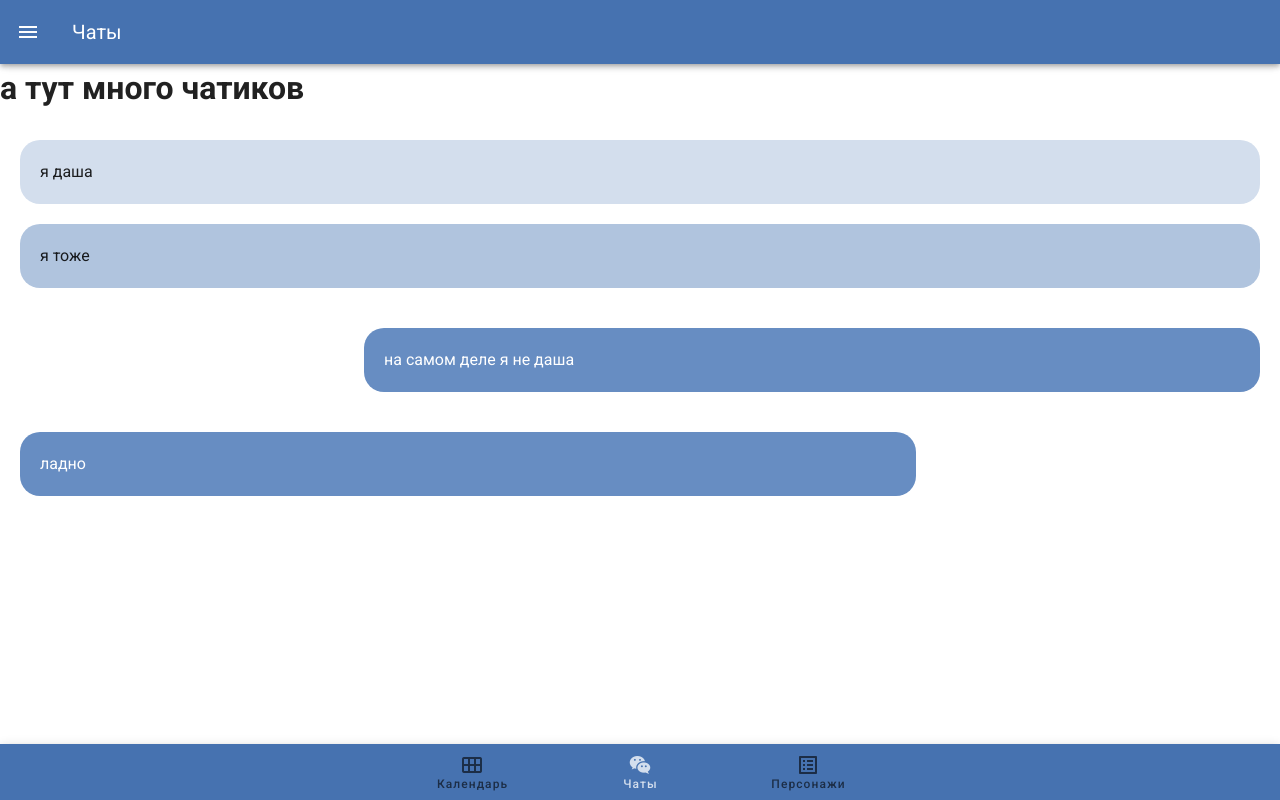
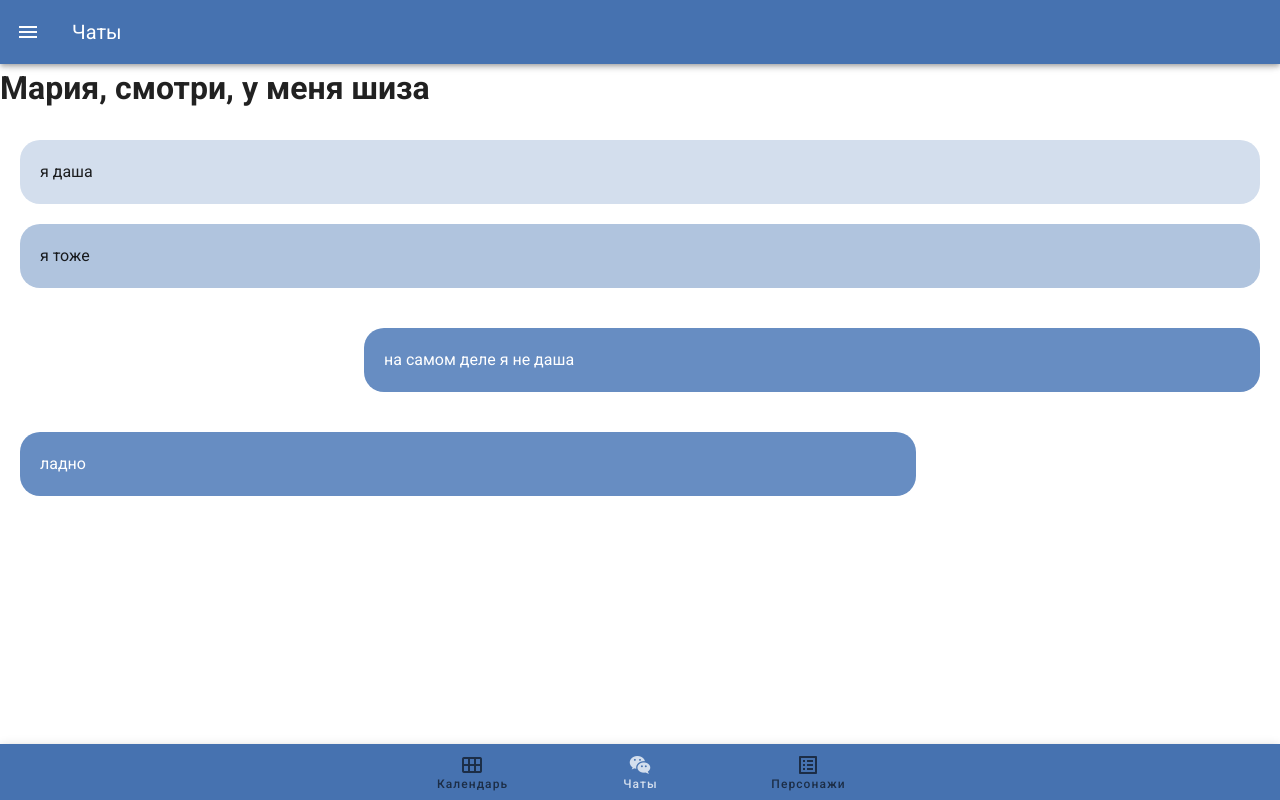
Before and after one commit to mth1lda/iris, a Vue app: page /chat in a window 1280 px wide. Built offline with nearby package versions, Linux system fonts and the light colour scheme.

Commit message:
for Maria

```diff
--- a/src/views/ChatView.vue
+++ b/src/views/ChatView.vue
@@ -1,6 +1,6 @@
 <template>
   <div class="chat">
-    <h1>а тут много чатиков</h1>
+    <h1>Мария, смотри, у меня шиза</h1>
     <v-list two-line>
         <text-message :type="1" :text="'я даша'" />
         <text-message :type="2" :text="'я тоже'"/>
```
